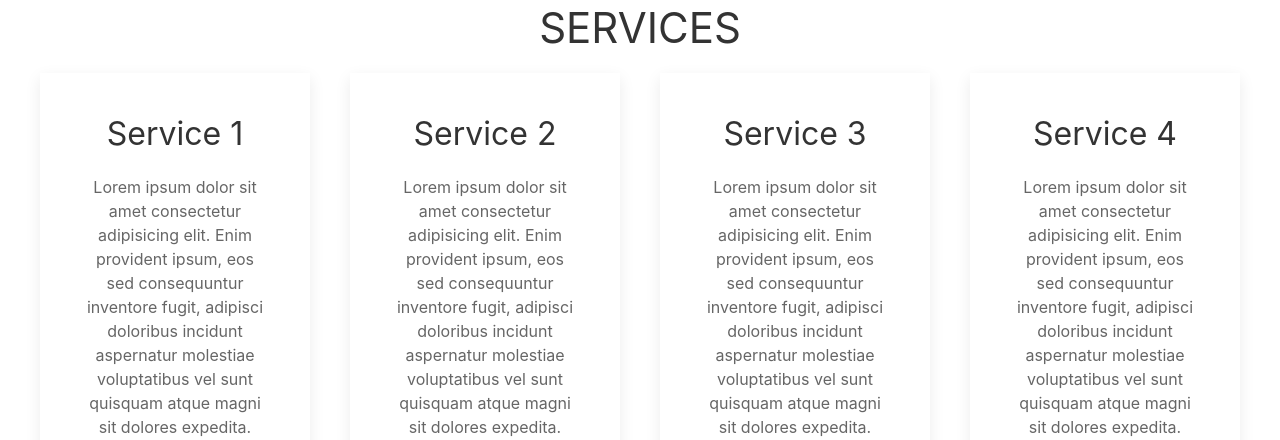
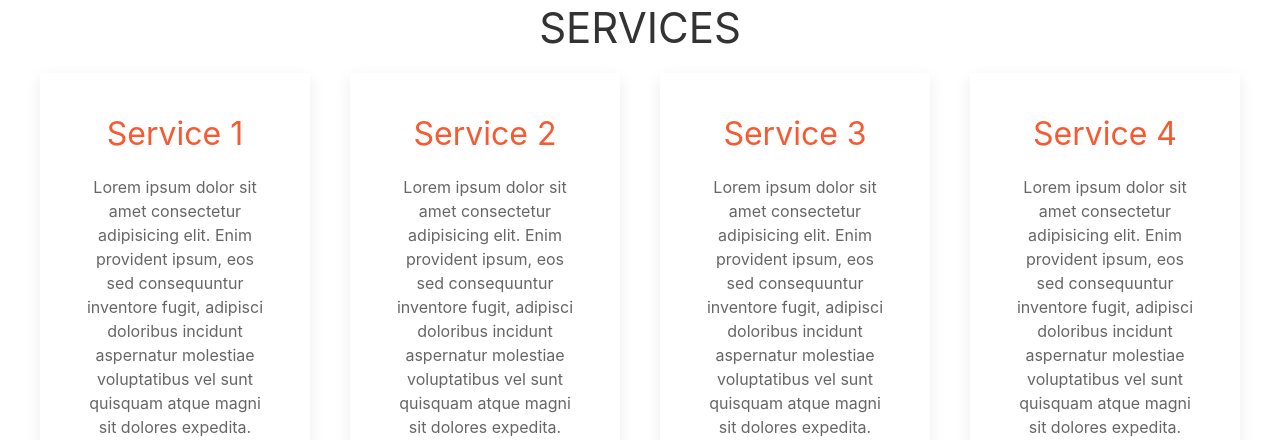
Before and after one commit to jm-Holland/repo_Agence-ljm, a Symfony app: template templates/home/index.html.twig in a window 1280 px wide. Shown: the part 867-1307 px from the top of the page. Run offline with Twig, Linux system fonts and the light colour scheme; the template is opened without the code that fills it, so the values that code supplies are empty; some libraries are stand-ins or nearby versions.

Commit message:
Application couleur l2J

```diff
--- a/public/css/style_l2j.css
+++ b/public/css/style_l2j.css
@@ -0,0 +1,33 @@
+/* Modification des variables UIkit*/
+
+.uk-button-text {
+    color: #0C4353
+}
+
+.uk-button-text:hover {
+    color: #3CA5A5
+}
+
+.uk-button-primary {
+    background-color: #0C4353
+}
+
+.uk-button-primary:hover {
+    background-color: #3CA5A5
+}
+
+.uk-icon {
+    color: #3CA5A5
+}
+
+.uk-icon:hover {
+    color: #0C4353
+}
+
+.services {
+    color: #F75A31
+}
+
+.uk-card-default .uk-card-title {
+    color: #F75A31
+}
--- a/templates/base.html.twig
+++ b/templates/base.html.twig
@@ -9,7 +9,7 @@
     <title>Agence_L2J_{% block title %}{% endblock %}</title>
     {% block stylesheets %}
     <link rel="stylesheet" href="https://cdnjs.cloudflare.com/ajax/libs/uikit/3.1.5/css/uikit.min.css" />
-
+    <link rel="stylesheet" href="{{asset('css/style_l2j.css')}}">
     {% endblock %}
 </head>
 
--- a/templates/home/index.html.twig
+++ b/templates/home/index.html.twig
@@ -52,7 +52,7 @@
         <div class="uk-child-width-1-2@s uk-child-width-1-3@m uk-child-width-1-4@l uk-text-center" uk-grid>
             <div>
                 <div class="uk-card uk-card-default uk-card-body uk-card-hover">
-                    <h2>Service 1</h2>
+                    <h2 class="services">Service 1</h2>
                     <p>Lorem ipsum dolor sit amet consectetur adipisicing elit. Enim provident ipsum, eos sed
                         consequuntur inventore fugit, adipisci doloribus incidunt aspernatur molestiae voluptatibus vel
                         sunt quisquam atque magni sit dolores expedita.</p>
@@ -60,7 +60,7 @@
             </div>
             <div>
                 <div class="uk-card uk-card-default uk-card-body uk-card-hover">
-                    <h2>Service 2</h2>
+                    <h2 class="services">Service 2</h2>
                     <p>Lorem ipsum dolor sit amet consectetur adipisicing elit. Enim provident ipsum, eos sed
                         consequuntur inventore fugit, adipisci doloribus incidunt aspernatur molestiae voluptatibus vel
                         sunt quisquam atque magni sit dolores expedita.</p>
@@ -68,7 +68,7 @@
             </div>
             <div>
                 <div class="uk-card uk-card-default uk-card-body uk-card-hover">
-                    <h2>Service 3</h2>
+                    <h2 class="services">Service 3</h2>
                     <p>Lorem ipsum dolor sit amet consectetur adipisicing elit. Enim provident ipsum, eos sed
                         consequuntur inventore fugit, adipisci doloribus incidunt aspernatur molestiae voluptatibus vel
                         sunt quisquam atque magni sit dolores expedita.</p>
@@ -76,7 +76,7 @@
             </div>
             <div>
                 <div class="uk-card uk-card-default uk-card-body uk-card-hover">
-                    <h2>Service 4</h2>
+                    <h2 class="services">Service 4</h2>
                     <p>Lorem ipsum dolor sit amet consectetur adipisicing elit. Enim provident ipsum, eos sed
                         consequuntur inventore fugit, adipisci doloribus incidunt aspernatur molestiae voluptatibus vel
                         sunt quisquam atque magni sit dolores expedita.</p>
@@ -183,7 +183,7 @@
                         <img src="https://loremflickr.com/800/600/nature" alt="photo nature">
                     </div>
                     <div class="uk-card-body">
-                        <h3 class="uk-card-title">Media Top</h3>
+                        <h3 class="uk-card-title services">Media Top</h3>
                         <p>Lorem ipsum dolor sit amet, consectetur adipiscing elit, sed do eiusmod tempor incididunt.
                         </p>
                     </div>
```
